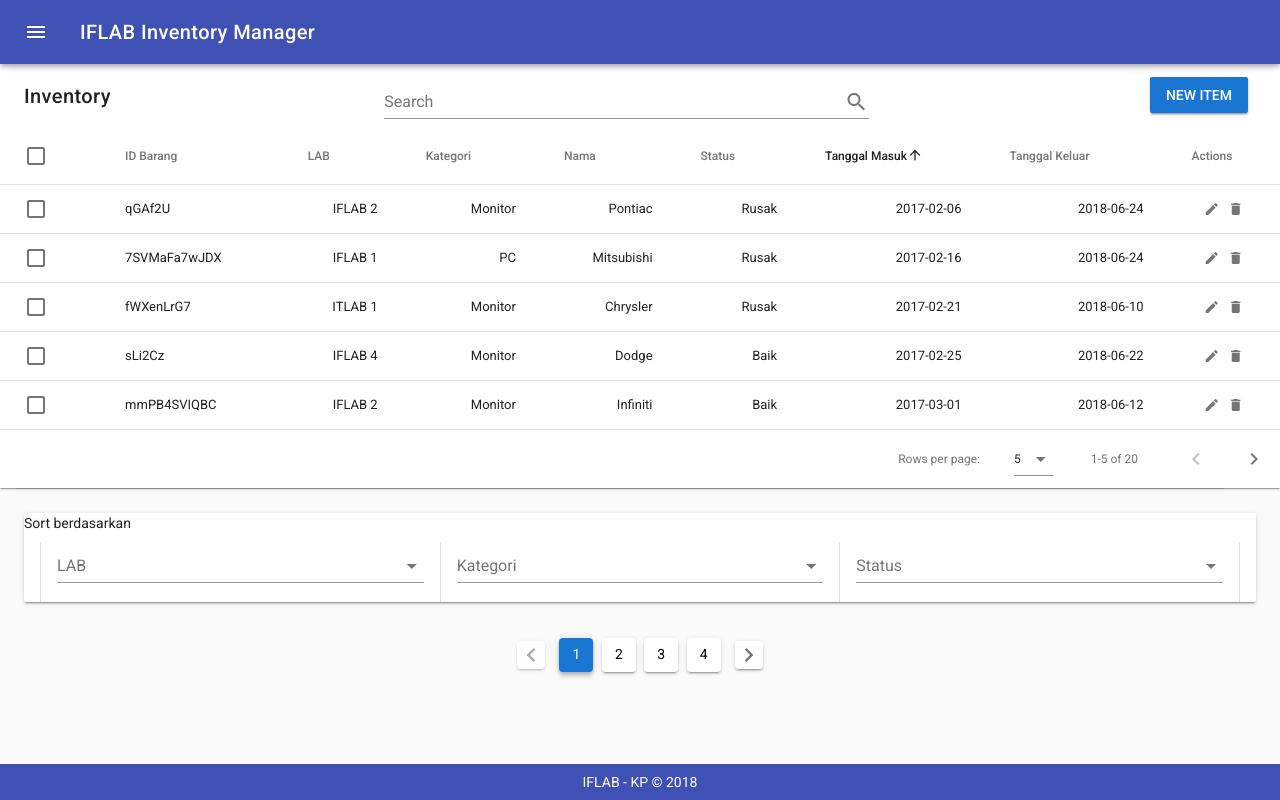
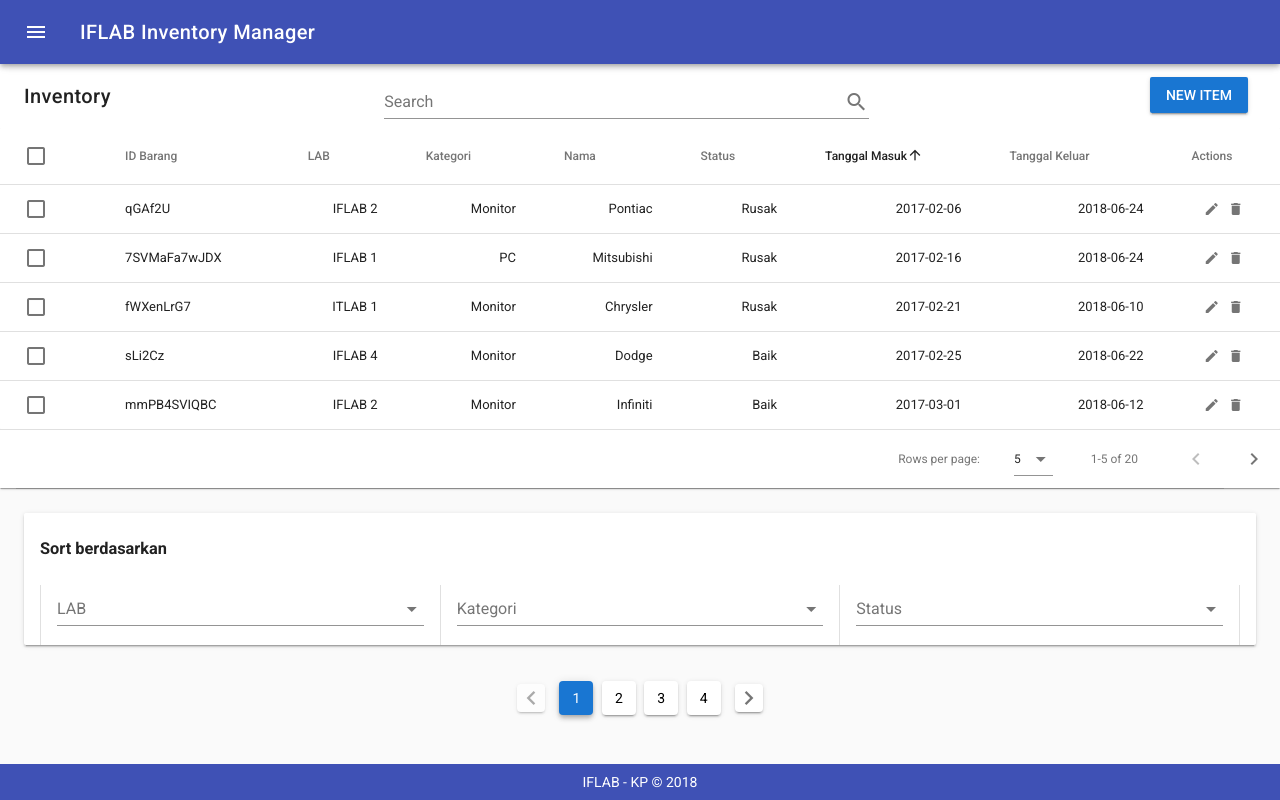
Before and after one commit to IFLABTelkom/inventory-management, a Vue app: page /#/ in a window 1280 px wide. Built offline with nearby package versions, Linux system fonts and the light colour scheme.

Commit message:
fixed sort card

```diff
--- a/src/components/MainDashboard.vue
+++ b/src/components/MainDashboard.vue
@@ -171,7 +171,11 @@
     <v-divider class="mx-3" inset></v-divider>
     <v-container fluid>
       <v-card>
-      Sort berdasarkan
+      <v-card-title primary-title>
+        <v-flex>
+          <h3 class="text-sm-left">Sort berdasarkan</h3>
+        </v-flex>
+      </v-card-title>
       <v-flex xs12 sm12 md12 lg12 d-flex>
         <v-divider
           class="mx-3"
```
